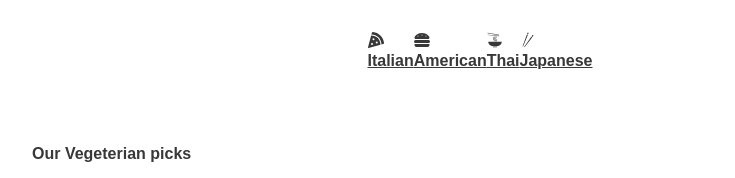
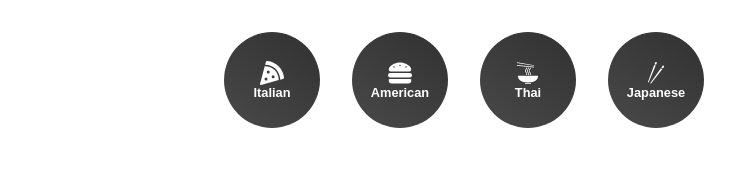
Before and after one commit to Christianib003/enjoy, a React (Create React App) app: page / in a window 1280 px wide. Shown: the top 178 px of the page, without its empty margins (160-895 px from the left). Built offline with nearby package versions, Linux system fonts and the light colour scheme; no server answers.

Commit message:
style links

```diff
--- a/src/components/Category.jsx
+++ b/src/components/Category.jsx
@@ -5,22 +5,22 @@
 function Category() {
   return (
     <List>
-      <NavLink to={'/cuisine/Italian'}>
+      <SLink to={'/cuisine/Italian'}>
         <FaPizzaSlice />
         <h4>Italian</h4>
-      </NavLink>
-      <NavLink to={'/cuisine/American'}>
+      </SLink>
+      <SLink to={'/cuisine/American'}>
         <FaHamburger />
         <h4>American</h4>
-      </NavLink>
-      <NavLink to={'/cuisine/Thai'}>
+      </SLink>
+      <SLink to={'/cuisine/Thai'}>
         <GiNoodles />
         <h4>Thai</h4>
-      </NavLink>
-      <NavLink to={'/cuisine/Japanese'}>
+      </SLink>
+      <SLink to={'/cuisine/Japanese'}>
         <GiChopsticks />
         <h4>Japanese</h4>
-      </NavLink>
+      </SLink>
     </List>
   );
 }
@@ -30,5 +30,39 @@
   justify-content: center;
   margin: 2rem 0rem;
 `;
+const SLink = styled(NavLink)`
+  display: flex;
+  flex-direction: column;
+  justify-content: center;
+  align-items: center;
+  border-radius: 50%;
+  margin-right: 2rem;
+  text-decoration: none;
+  background: linear-gradient(35deg, #494949, #313131);
+  width: 6rem;
+  height: 6rem;
+  cursor: pointer;
+  transform: scale(0.8rem);
 
+  h4 {
+    color: white;
+    font-size: 0.8rem;
+  }
+
+  svg {
+    color: white;
+    font-size: 1.5rem;
+  }
+  &.active {
+    background: linear-gradient(to right, #f27121, #e94057);
+  }
+
+  svg {
+    color: white;
+  }
+
+  h4 {
+    color: white;
+  }
+`;
 export default Category;
--- /dev/null
+++ b/src/components/pages/Cuisine.jsx
@@ -0,0 +1,57 @@
+import React, { useEffect, useState } from 'react';
+import styled from 'styled-components';
+import { motion } from 'framer-motion';
+import { Link, useParams } from 'react-router-dom';
+
+function Cuisine() {
+  const [cuisine, setCuisine] = useState([]);
+  let params = useParams();
+  const getCuisine = async (name) => {
+    const data = await fetch(
+      `https://api.spoonacular.com/recipes/complexSearch?apiKey=${process.env.REACT_APP_API_KEY}&cuisine=${name}`
+    );
+    const recipes = await data.json();
+    setCuisine(recipes.results);
+  };
+
+  useEffect(() => {
+    getCuisine(params.type);
+  }, [params.type]);
+  return (
+    <Grid>
+      {cuisine.map((item) => {
+        return (
+          <Card key={item.id}>
+            <img
+              src={item.image}
+              alt="image"
+            />
+            <h4>{item.title}</h4>
+          </Card>
+        );
+      })}
+    </Grid>
+  );
+}
+
+const Grid = styled.div`
+  display: grid;
+  grid-template-columns: repeat(auto-fit, minmax(20rem, 1fr));
+  grid-gap: 3rem;
+`;
+
+const Card = styled.div`
+  img {
+    width: 100%;
+    border-radius: 2rem;
+  }
+  a {
+    text-decoration: none;
+  }
+  h4 {
+    text-align: center;
+    padding: 1rem;
+  }
+`;
+
+export default Cuisine;
```
